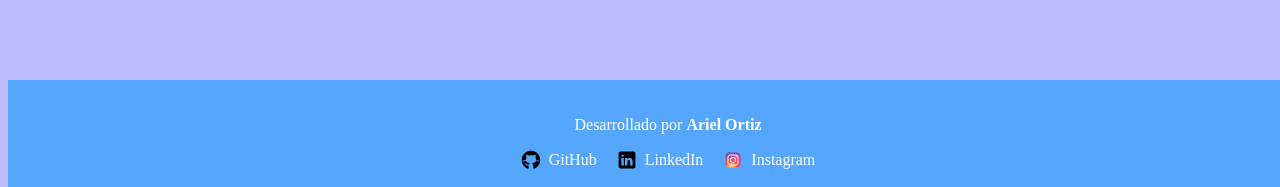
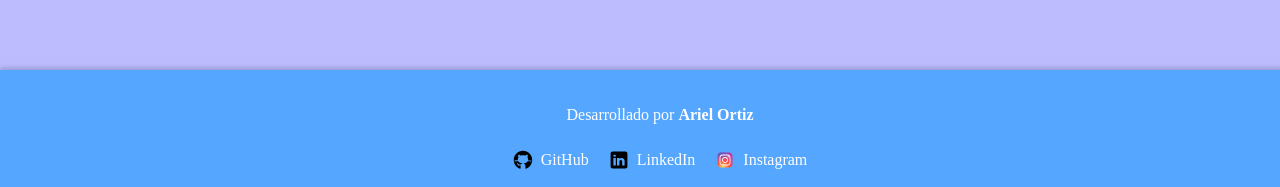
Before and after one commit to AgustinBosch/EjercicioCN, a SvelteKit app in the folder to-do-list-frontend/: page / in a window 1280 px wide. Shown: the part 610-797 px from the top of the page. Built offline with nearby package versions, Linux system fonts and the light colour scheme; no server answers.

Commit message:
se corrige  Footer estilos e iconos

```diff
--- a/to-do-list-frontend/src/app.html
+++ b/to-do-list-frontend/src/app.html
@@ -15,8 +15,11 @@
 </html>
 <style>
 	body {
+	background: #bcbcff;
+	display: block;
+	margin: 8px;
+    flex: 1;
+    padding-bottom: 80px;
+	}
 
-		background: #bcbcff;
-
-	}
 </style>
--- a/to-do-list-frontend/src/routes/+page.svelte
+++ b/to-do-list-frontend/src/routes/+page.svelte
@@ -1,4 +1,6 @@
 <script>
   import ToDoList from "./ToDoList/components/ToDoList.svelte";
+  import Footer from "./ToDoList/components/Footer.svelte";
 </script>
 <ToDoList />
+<Footer/>
--- a/to-do-list-frontend/src/routes/ToDoList/components/Footer.svelte
+++ b/to-do-list-frontend/src/routes/ToDoList/components/Footer.svelte
@@ -25,17 +25,19 @@
       padding: 20px;
       text-align: center;
       font-family: "Calligraffitti", cursive;
-
+      box-shadow: 0 -2px 5px rgba(0, 0, 0, 0.2);
       position: fixed;
+      bottom: 0;
+      left: 0;
       width: 100%;
-      bottom: 0;
+      z-index: 1000;
     }
 
     .footer-content {
       display: flex;
       flex-direction: column;
       align-items: center;
-
+      gap: 10px;
     }
 
     .social-links {
--- a/to-do-list-frontend/src/routes/ToDoList/components/ToDoList.svelte
+++ b/to-do-list-frontend/src/routes/ToDoList/components/ToDoList.svelte
@@ -93,7 +93,6 @@
     <p>No hay tareas disponibles.</p>
   {/if}
 </div>
-<Footer />
 
 <style>
   .task-container {
```
